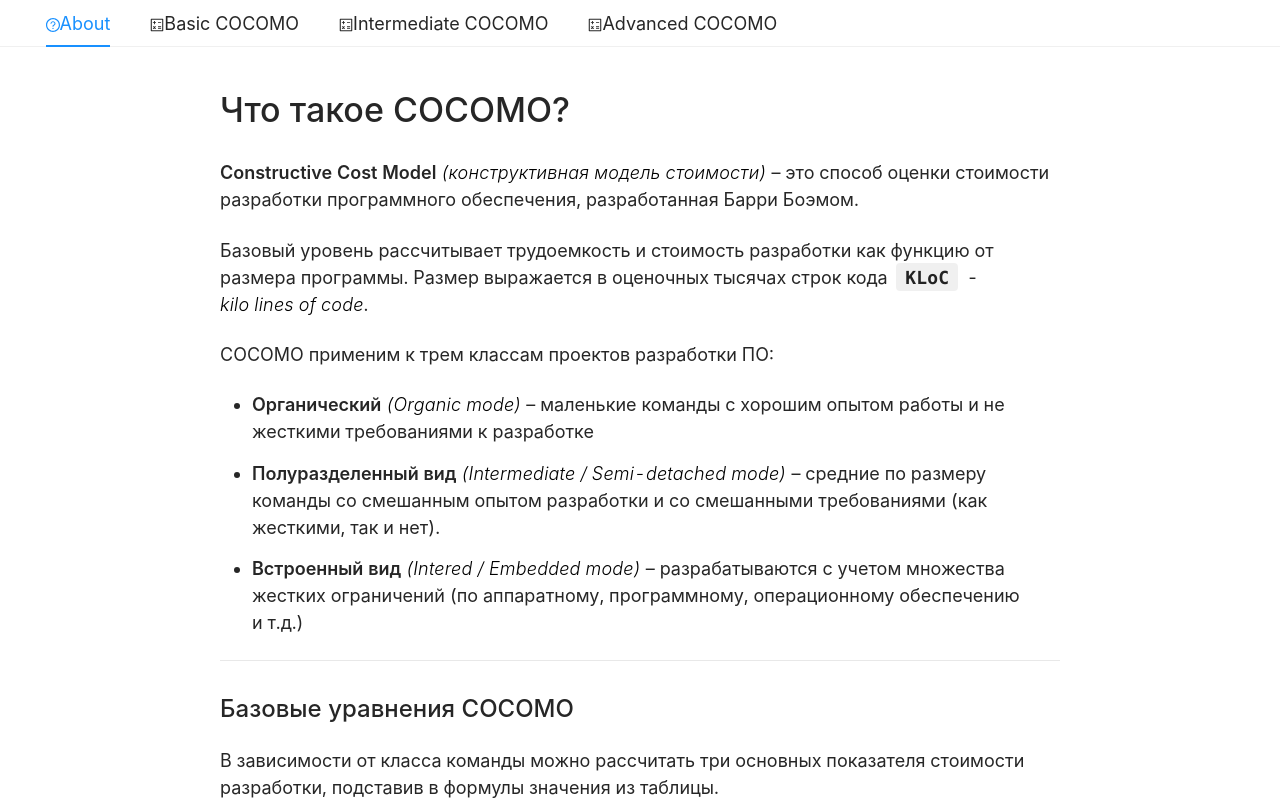
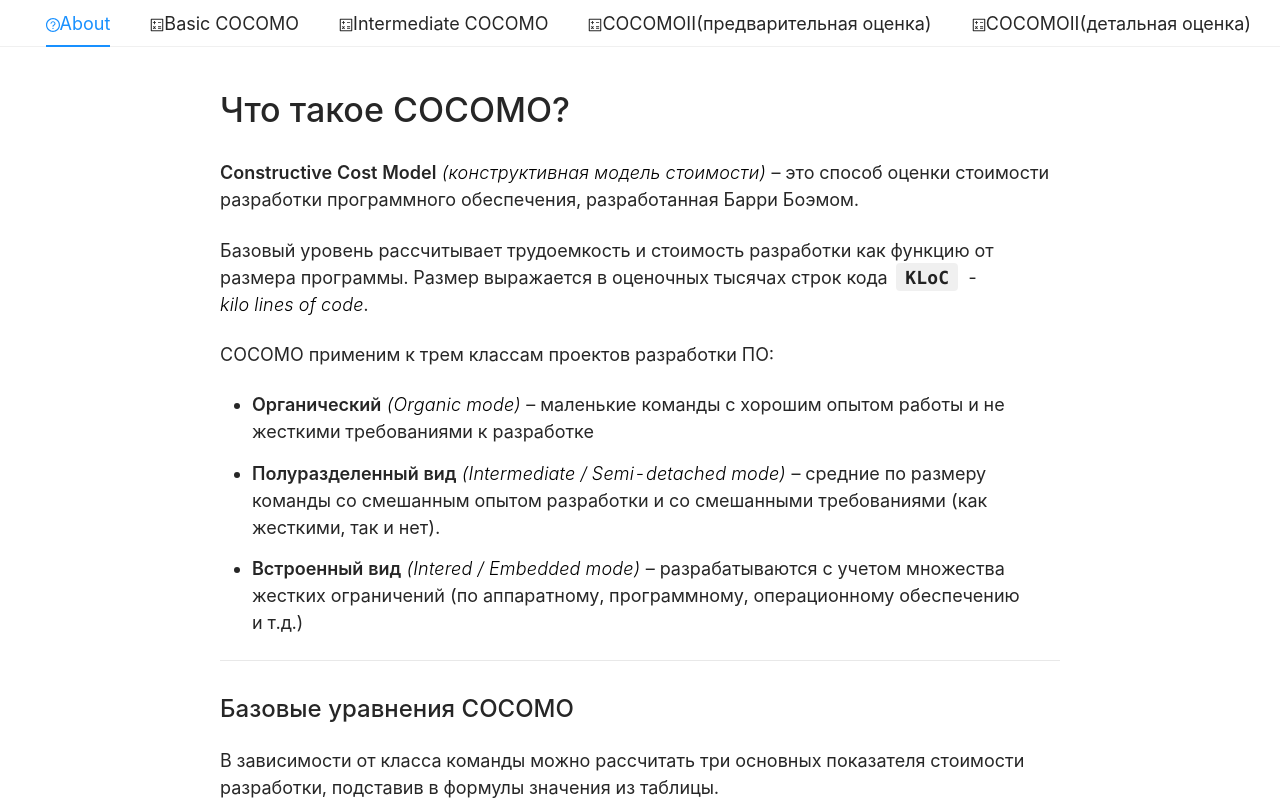
Before and after one commit to Pilot-17/Cocomo, a React (Create React App) app: page / in a window 1280 px wide. Shown: the top 800 px of the page. Built offline with nearby package versions, Linux system fonts and the light colour scheme.

Commit message:
Cocomo done

```diff
--- a/src/App.tsx
+++ b/src/App.tsx
@@ -2,6 +2,7 @@ import React from "react";
 import { BrowserRouter as Router, Route, Switch } from "react-router-dom";
 import { About, Cocomo, NoResult } from "pages";
 import { Nav } from "./components/Nav";
+import { CocomoBasic } from "pages/CocomoBasic";
 
 export const App = () => (
   <Router>
@@ -9,6 +10,9 @@ export const App = () => (
     <Switch>
       <Route exact path="/">
         <About />
+      </Route>
+      <Route exact path="/calcbasic">
+        <CocomoBasic />
       </Route>
       <Route exact path="/calc">
         <Cocomo />
--- a/src/components/Nav.tsx
+++ b/src/components/Nav.tsx
@@ -20,8 +20,8 @@ export const Nav = () => {
         </Link>
       </Item>
 
-      <Item key="/calc1">
-        <Link to="/calc1">
+      <Item key="/calcbasic">
+        <Link to="/calcbasic">
           <CalculatorOutlined />
           Basic COCOMO
         </Link>
@@ -37,7 +37,15 @@ export const Nav = () => {
       <Item key="/calc3">
         <Link to="/calc3">
           <CalculatorOutlined />
-          Advanced COCOMO
+          COCOMOII(предварительная оценка)
+        </Link>
+      </Item>
+
+
+      <Item key="/calc4">
+        <Link to="/calc4">
+          <CalculatorOutlined />
+          COCOMOII(детальная оценка)
         </Link>
       </Item>
 
--- a/src/pages/Cocomo.tsx
+++ b/src/pages/Cocomo.tsx
@@ -44,8 +44,6 @@ export const Cocomo = () => {
       </InputContainer>
       <hr />
 
-      <Result team={team} KLoC={KLoC} />
-      <hr />
       <HideBar>
         <Panel header="Таблица коэффициентов" key="1">
           <CoefficientTable />
```
